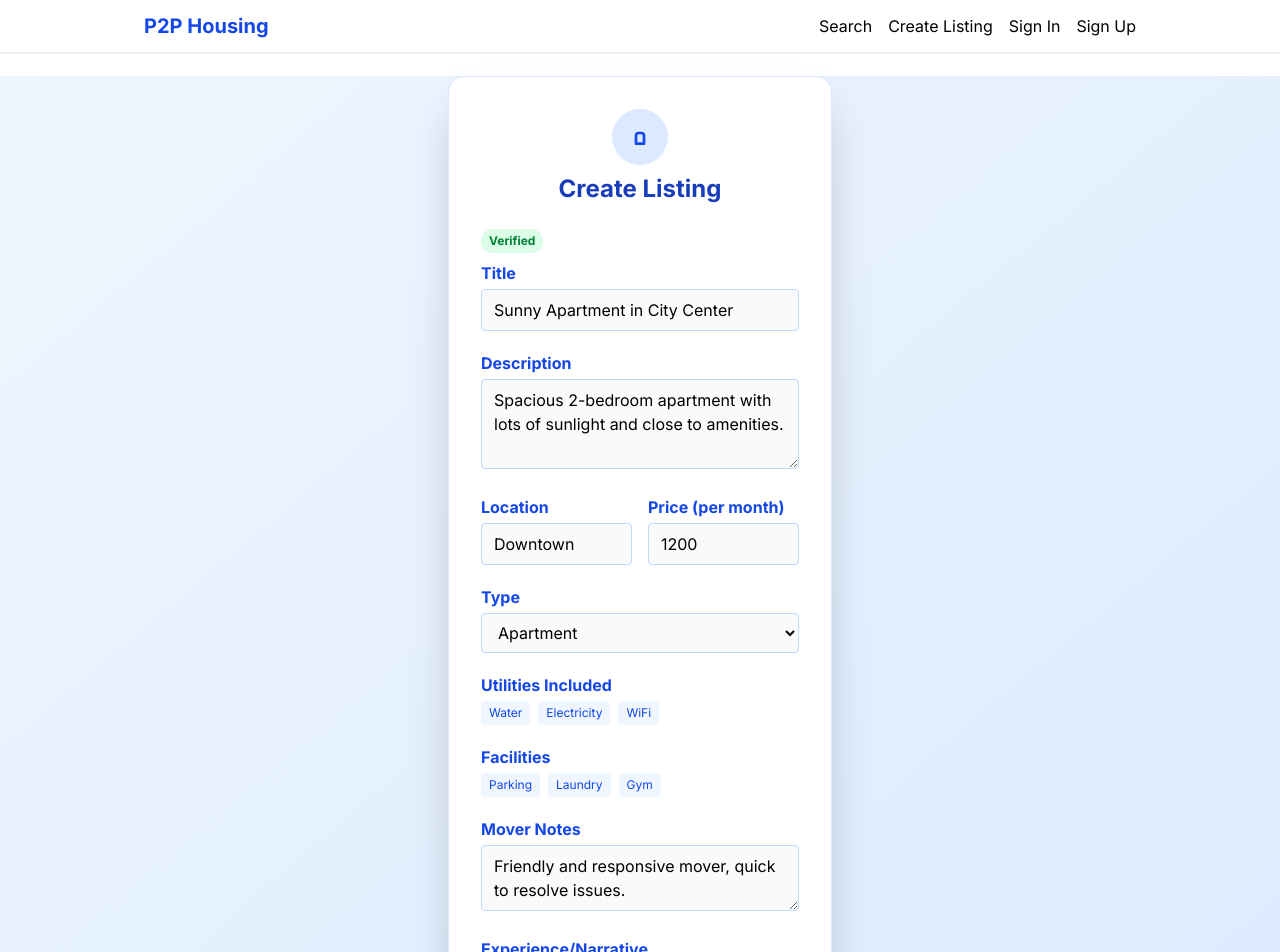
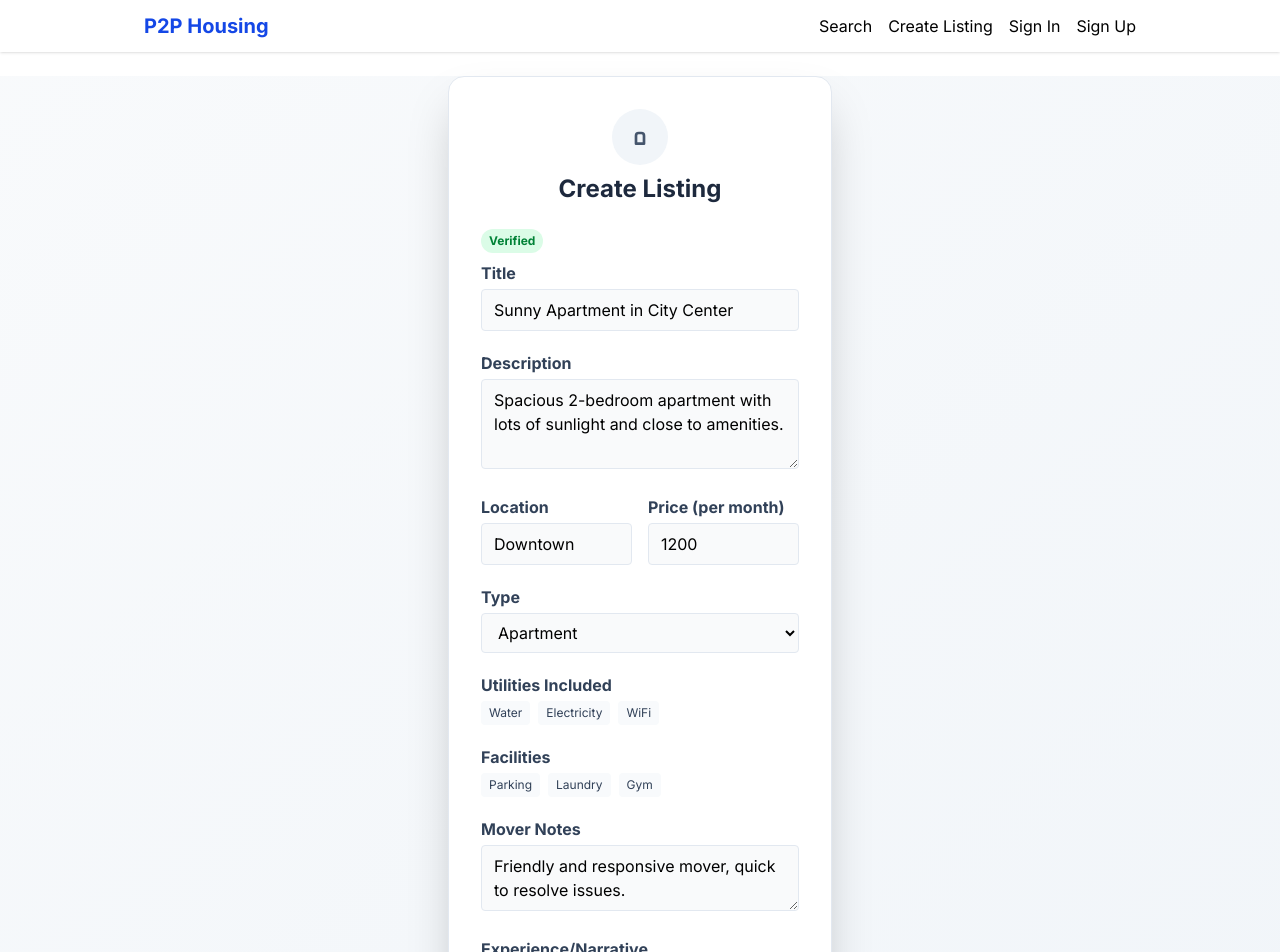
Before and after one commit to iyanuloluwa-Miracle/MIT-811-PROJECT_MVP, a Nuxt app: page /listings/create in a window 1280 px wide. Shown: the top 952 px of the page. Built offline with nearby package versions, Linux system fonts and the light colour scheme.

Commit message:
feat: update color scheme across components to use slate colors for a cohesive design

```diff
--- a/components/AuthCard.vue
+++ b/components/AuthCard.vue
@@ -1,15 +1,15 @@
 <template>
-  <div class="w-full max-w-sm p-8 bg-white rounded-2xl shadow-2xl border border-blue-100">
+  <div class="w-full max-w-sm p-8 bg-white rounded-2xl shadow-2xl border border-slate-200">
     <div class="flex flex-col items-center mb-6">
-      <div class="bg-blue-100 text-blue-700 rounded-full p-3 mb-2">
+      <div class="bg-slate-100 text-slate-600 rounded-full p-3 mb-2">
         <slot name="icon" />
       </div>
-      <h2 class="text-2xl font-extrabold text-blue-800">{{ title }}</h2>
+      <h2 class="text-2xl font-extrabold text-slate-800">{{ title }}</h2>
     </div>
     <form class="space-y-5">
       <slot />
     </form>
-    <p class="mt-6 text-center text-sm">
+    <p class="mt-6 text-center text-sm text-slate-500">
       <slot name="footer" />
     </p>
   </div>
--- a/pages/auth/signin.vue
+++ b/pages/auth/signin.vue
@@ -1,28 +1,28 @@
 
 <template>
-  <div class="min-h-screen flex flex-col items-center justify-center bg-gradient-to-br from-blue-50 to-blue-100">
+  <div class="min-h-screen flex flex-col items-center justify-center bg-gradient-to-br from-slate-50 to-slate-100">
     <AuthCard title="Sign In">
       <template #icon>
         <svg xmlns='http://www.w3.org/2000/svg' class='h-8 w-8' fill='none' viewBox='0 0 24 24' stroke='currentColor'><path stroke-linecap='round' stroke-linejoin='round' stroke-width='2' d='M5.121 17.804A13.937 13.937 0 0112 15c2.485 0 4.797.755 6.879 2.047M15 10a3 3 0 11-6 0 3 3 0 016 0z' /></svg>
       </template>
       <div>
-        <label class="block mb-1 font-semibold text-blue-700">Role</label>
-        <select v-model="role" class="w-full border border-blue-200 rounded px-3 py-2 focus:ring-2 focus:ring-blue-200">
+  <label class="block mb-1 font-semibold text-slate-700">Role</label>
+  <select v-model="role" class="w-full border border-slate-200 rounded px-3 py-2 focus:ring-2 focus:ring-slate-200">
           <option value="Tenant">Tenant</option>
           <option value="Landlord">Landlord</option>
         </select>
       </div>
       <div>
-        <label class="block mb-1 font-semibold text-blue-700">Email</label>
-        <input type="email" class="w-full border border-blue-200 rounded px-3 py-2 focus:ring-2 focus:ring-blue-200" />
+  <label class="block mb-1 font-semibold text-slate-700">Email</label>
+  <input type="email" class="w-full border border-slate-200 rounded px-3 py-2 focus:ring-2 focus:ring-slate-200" />
       </div>
       <div>
-        <label class="block mb-1 font-semibold text-blue-700">Password</label>
-        <input type="password" class="w-full border border-blue-200 rounded px-3 py-2 focus:ring-2 focus:ring-blue-200" />
+  <label class="block mb-1 font-semibold text-slate-700">Password</label>
+  <input type="password" class="w-full border border-slate-200 rounded px-3 py-2 focus:ring-2 focus:ring-slate-200" />
       </div>
-      <button type="button" class="w-full bg-gradient-to-r from-blue-600 to-blue-400 hover:from-blue-700 hover:to-blue-500 text-white py-2 rounded-lg font-bold shadow-lg transition-all duration-200">Sign In</button>
+  <button type="button" class="w-full bg-gradient-to-r from-slate-600 to-slate-400 hover:from-slate-700 hover:to-slate-500 text-white py-2 rounded-lg font-bold shadow-lg transition-all duration-200">Sign In</button>
       <template #footer>
-        Don't have an account? <NuxtLink to="/auth/signup" class="text-blue-600 font-semibold hover:underline">Sign Up</NuxtLink>
+  Don't have an account? <NuxtLink to="/auth/signup" class="text-slate-600 font-semibold hover:underline">Sign Up</NuxtLink>
       </template>
     </AuthCard>
   </div>
--- a/pages/index.vue
+++ b/pages/index.vue
@@ -1,10 +1,10 @@
 <template>
-  <div class="min-h-screen bg-gradient-to-br from-blue-100 via-white to-blue-200 flex flex-col">
+  <div class="min-h-screen bg-gradient-to-br from-slate-100 via-white to-slate-200 flex flex-col">
     <HeroSection />
 
     <!-- Featured Listings Section -->
     <section class="max-w-6xl mx-auto px-4 pb-10">
-      <h2 class="text-2xl md:text-3xl font-bold text-blue-800 mb-6 mt-4">Featured Listings</h2>
+  <h2 class="text-2xl md:text-3xl font-bold text-slate-800 mb-6 mt-4">Featured Listings</h2>
       <div class="grid grid-cols-1 md:grid-cols-3 gap-8">
         <ListingCard
           v-for="listing in featuredListings"
@@ -27,7 +27,7 @@
 
     <!-- Problem Statement and Solution Section -->
     <section class="max-w-4xl mx-auto my-16 p-8 bg-white rounded-xl shadow-lg">
-      <h2 class="text-3xl font-bold mb-4 text-center text-blue-700">Why We Built This Platform</h2>
+  <h2 class="text-3xl font-bold mb-4 text-center text-slate-700">Why We Built This Platform</h2>
       <p class="text-lg mb-6 text-gray-700 text-center">
         <span class="font-semibold">Problem Statement:</span> Finding safe, affordable, and trustworthy housing is a major challenge for students and young professionals. Traditional rental platforms often lack transparency, verified listings, and a sense of community, leading to scams, privacy concerns, and a stressful search experience.
       </p>
@@ -37,13 +37,13 @@
     </section>
 
     <!-- Footer -->
-    <footer class="w-full py-6 bg-blue-50 mt-16 border-t border-blue-100">
+  <footer class="w-full py-6 bg-slate-50 mt-16 border-t border-slate-100">
       <div class="max-w-4xl mx-auto flex flex-col md:flex-row items-center justify-between px-4">
         <span class="text-gray-500 text-sm">&copy; 2025 Peer Housing Platform. All rights reserved.</span>
         <div class="flex space-x-4 mt-2 md:mt-0">
-          <a href="#" class="text-blue-600 hover:underline text-sm">About</a>
-          <a href="#" class="text-blue-600 hover:underline text-sm">Contact</a>
-          <a href="#" class="text-blue-600 hover:underline text-sm">Privacy Policy</a>
+          <a href="#" class="text-slate-600 hover:underline text-sm">About</a>
+          <a href="#" class="text-slate-600 hover:underline text-sm">Contact</a>
+          <a href="#" class="text-slate-600 hover:underline text-sm">Privacy Policy</a>
         </div>
       </div>
     </footer>
--- a/pages/listings/create.vue
+++ b/pages/listings/create.vue
@@ -1,5 +1,5 @@
 <template>
-  <div class="min-h-screen flex flex-col items-center justify-center bg-gradient-to-br from-blue-50 to-blue-100">
+  <div class="min-h-screen flex flex-col items-center justify-center bg-gradient-to-br from-slate-50 to-slate-100">
     <AuthCard title="Create Listing">
       <template #icon>
         <svg xmlns='http://www.w3.org/2000/svg' class='h-8 w-8' fill='none' viewBox='0 0 24 24' stroke='currentColor'><path stroke-linecap='round' stroke-linejoin='round' stroke-width='2' d='M9 17v-6a2 2 0 012-2h2a2 2 0 012 2v6m-6 0h6' /></svg>
@@ -8,56 +8,56 @@
         <span class="inline-block bg-green-100 text-green-700 text-xs px-2 py-1 rounded-full font-semibold">Verified</span>
       </div>
       <div>
-        <label class="block mb-1 font-semibold text-blue-700">Title</label>
-        <input type="text" class="w-full border border-blue-200 rounded px-3 py-2 bg-gray-50" value="Sunny Apartment in City Center" disabled />
+  <label class="block mb-1 font-semibold text-slate-700">Title</label>
+  <input type="text" class="w-full border border-slate-200 rounded px-3 py-2 bg-gray-50" value="Sunny Apartment in City Center" disabled />
       </div>
       <div>
-        <label class="block mb-1 font-semibold text-blue-700">Description</label>
-        <textarea class="w-full border border-blue-200 rounded px-3 py-2 bg-gray-50" rows="3" disabled>Spacious 2-bedroom apartment with lots of sunlight and close to amenities.</textarea>
+  <label class="block mb-1 font-semibold text-slate-700">Description</label>
+  <textarea class="w-full border border-slate-200 rounded px-3 py-2 bg-gray-50" rows="3" disabled>Spacious 2-bedroom apartment with lots of sunlight and close to amenities.</textarea>
       </div>
       <div class="grid grid-cols-1 md:grid-cols-2 gap-4">
         <div>
-          <label class="block mb-1 font-semibold text-blue-700">Location</label>
-          <input type="text" class="w-full border border-blue-200 rounded px-3 py-2 bg-gray-50" value="Downtown" disabled />
+          <label class="block mb-1 font-semibold text-slate-700">Location</label>
+          <input type="text" class="w-full border border-slate-200 rounded px-3 py-2 bg-gray-50" value="Downtown" disabled />
         </div>
         <div>
-          <label class="block mb-1 font-semibold text-blue-700">Price (per month)</label>
-          <input type="number" class="w-full border border-blue-200 rounded px-3 py-2 bg-gray-50" value="1200" disabled />
+          <label class="block mb-1 font-semibold text-slate-700">Price (per month)</label>
+          <input type="number" class="w-full border border-slate-200 rounded px-3 py-2 bg-gray-50" value="1200" disabled />
         </div>
       </div>
       <div>
-        <label class="block mb-1 font-semibold text-blue-700">Type</label>
-        <select class="w-full border border-blue-200 rounded px-3 py-2 bg-gray-50" disabled>
+  <label class="block mb-1 font-semibold text-slate-700">Type</label>
+  <select class="w-full border border-slate-200 rounded px-3 py-2 bg-gray-50" disabled>
           <option selected>Apartment</option>
           <option>House</option>
           <option>Room</option>
         </select>
       </div>
       <div>
-        <label class="block mb-1 font-semibold text-blue-700">Utilities Included</label>
+        <label class="block mb-1 font-semibold text-slate-700">Utilities Included</label>
         <div class="flex gap-2 flex-wrap">
-          <span class="bg-blue-50 text-blue-700 px-2 py-1 rounded text-xs">Water</span>
-          <span class="bg-blue-50 text-blue-700 px-2 py-1 rounded text-xs">Electricity</span>
-          <span class="bg-blue-50 text-blue-700 px-2 py-1 rounded text-xs">WiFi</span>
+          <span class="bg-slate-50 text-slate-700 px-2 py-1 rounded text-xs">Water</span>
+          <span class="bg-slate-50 text-slate-700 px-2 py-1 rounded text-xs">Electricity</span>
+          <span class="bg-slate-50 text-slate-700 px-2 py-1 rounded text-xs">WiFi</span>
         </div>
       </div>
       <div>
-        <label class="block mb-1 font-semibold text-blue-700">Facilities</label>
+        <label class="block mb-1 font-semibold text-slate-700">Facilities</label>
         <div class="flex gap-2 flex-wrap">
-          <span class="bg-blue-50 text-blue-700 px-2 py-1 rounded text-xs">Parking</span>
-          <span class="bg-blue-50 text-blue-700 px-2 py-1 rounded text-xs">Laundry</span>
-          <span class="bg-blue-50 text-blue-700 px-2 py-1 rounded text-xs">Gym</span>
+          <span class="bg-slate-50 text-slate-700 px-2 py-1 rounded text-xs">Parking</span>
+          <span class="bg-slate-50 text-slate-700 px-2 py-1 rounded text-xs">Laundry</span>
+          <span class="bg-slate-50 text-slate-700 px-2 py-1 rounded text-xs">Gym</span>
         </div>
       </div>
       <div>
-        <label class="block mb-1 font-semibold text-blue-700">Mover Notes</label>
-        <textarea class="w-full border border-blue-200 rounded px-3 py-2 bg-gray-50" rows="2" disabled>Friendly and responsive mover, quick to resolve issues.</textarea>
+  <label class="block mb-1 font-semibold text-slate-700">Mover Notes</label>
+  <textarea class="w-full border border-slate-200 rounded px-3 py-2 bg-gray-50" rows="2" disabled>Friendly and responsive mover, quick to resolve issues.</textarea>
       </div>
       <div>
-        <label class="block mb-1 font-semibold text-blue-700">Experience/Narrative</label>
-        <textarea class="w-full border border-blue-200 rounded px-3 py-2 bg-gray-50" rows="2" disabled>Had a great experience living here, quiet neighborhood and close to public transport.</textarea>
+  <label class="block mb-1 font-semibold text-slate-700">Experience/Narrative</label>
+  <textarea class="w-full border border-slate-200 rounded px-3 py-2 bg-gray-50" rows="2" disabled>Had a great experience living here, quiet neighborhood and close to public transport.</textarea>
       </div>
-      <button type="button" class="w-full bg-gradient-to-r from-blue-600 to-blue-400 hover:from-blue-700 hover:to-blue-500 text-white py-2 rounded-lg font-bold shadow-lg transition-all duration-200" disabled>Create Listing</button>
+  <button type="button" class="w-full bg-gradient-to-r from-slate-600 to-slate-400 hover:from-slate-700 hover:to-slate-500 text-white py-2 rounded-lg font-bold shadow-lg transition-all duration-200" disabled>Create Listing</button>
     </AuthCard>
   </div>
 </template>
```
Also changed, not shown: pages/auth/signup.vue (+11 -11 lines).
